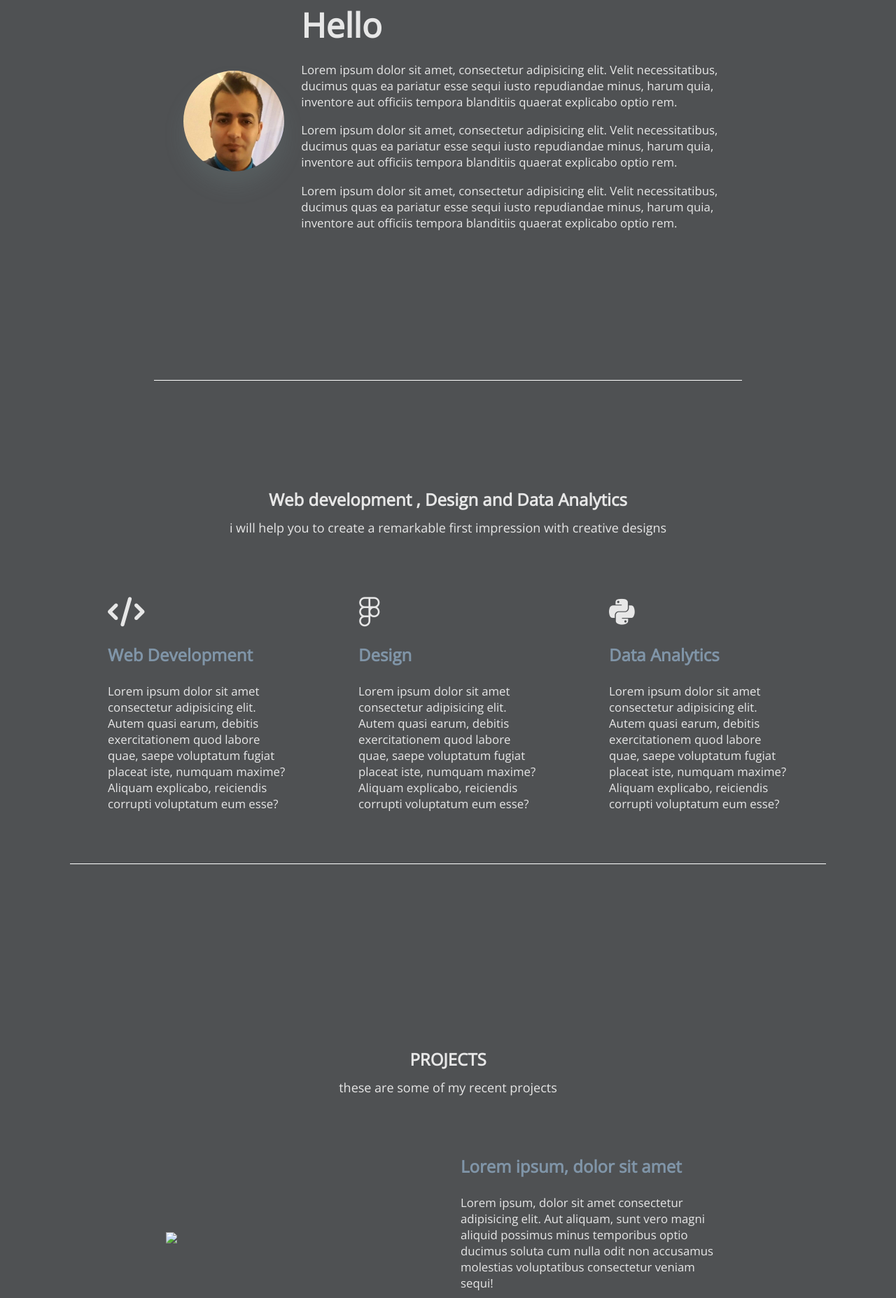
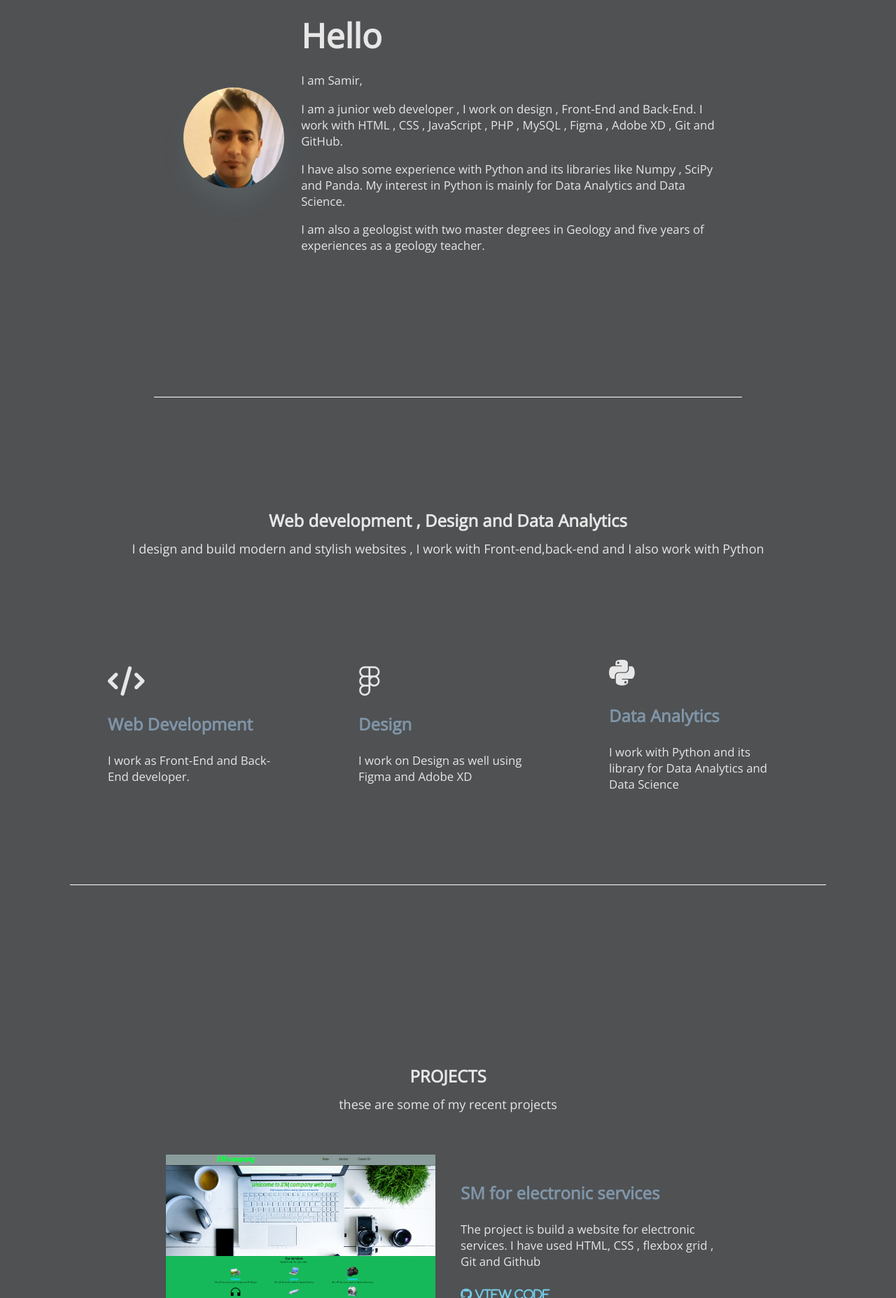
Before and after one commit to samirm00/Portfolio, a plain HTML site: page index.html in a window 1280 px wide. Shown: the part 945-2800 px from the top of the page at 70% size. Drawn offline with nearby package versions, Linux system fonts and the light colour scheme.

Commit message:
fix evaluation links

```diff
--- a/index.html
+++ b/index.html
@@ -76,7 +76,7 @@
         <div class="main-message">
           <h2>Samir M.</h2>
           <h3>Coder and Web Developer</h3>
-          <p>HTML . CSS . JavaScript . Python . MATLAB . PHP . MySQL</p>
+          <p>HTML .  CSS .  JavaScript .  Python . MATLAB . PHP . MySQL . Figma . <br>Adobe XD   . Git   . GitHub</p>
           <div class="intro-btn">
             <div class="cta">
               <a href="#contact" class="btn">Get In Touch</a>
@@ -104,23 +104,19 @@
         </div>
         <div class="about-text-box">
           <h2>Hello</h2>
+          <p>I am Samir, </p>
           <p>
-            Lorem ipsum dolor sit amet, consectetur adipisicing elit. Velit
-            necessitatibus, ducimus quas ea pariatur esse sequi iusto
-            repudiandae minus, harum quia, inventore aut officiis tempora
-            blanditiis quaerat explicabo optio rem.
+            I am a junior web developer , I work on  design , Front-End and Back-End.
+            I work with HTML , CSS , JavaScript , PHP , MySQL , Figma , Adobe XD , Git and  GitHub.
           </p>
           <p>
-            Lorem ipsum dolor sit amet, consectetur adipisicing elit. Velit
-            necessitatibus, ducimus quas ea pariatur esse sequi iusto
-            repudiandae minus, harum quia, inventore aut officiis tempora
-            blanditiis quaerat explicabo optio rem.
+            I have also some experience with Python and its libraries like Numpy ,
+            SciPy and Panda. My interest in Python is mainly for Data Analytics
+            and Data Science.
           </p>
           <p>
-            Lorem ipsum dolor sit amet, consectetur adipisicing elit. Velit
-            necessitatibus, ducimus quas ea pariatur esse sequi iusto
-            repudiandae minus, harum quia, inventore aut officiis tempora
-            blanditiis quaerat explicabo optio rem.
+            I am also a geologist with two master degrees in Geology and five years of
+            experiences as a geology teacher.
           </p>
         </div>
       </div>
@@ -131,8 +127,7 @@
         <div class="title-heading">
           <h2>Web development , Design and Data Analytics </h2>
           <p>
-            i will help you to create a remarkable first impression with
-            creative designs
+           I design and build  modern and stylish websites , I work with Front-end,back-end and I also work with Python
           </p>
         </div>
         <div class="service-tiers">
@@ -140,30 +135,21 @@
             <i class="fa fa-code" aria-hidden="true"></i>
             <h2>Web Development</h2>
             <p>
-              Lorem ipsum dolor sit amet consectetur adipisicing elit. Autem
-              quasi earum, debitis exercitationem quod labore quae, saepe
-              voluptatum fugiat placeat iste, numquam maxime? Aliquam
-              explicabo, reiciendis corrupti voluptatum eum esse?
+              I work as  Front-End and Back-End developer.
             </p>
           </div>
           <div class="tier-item">
             <i class="fab fa-figma" aria-hidden="true"></i>
             <h2>Design</h2>
             <p>
-              Lorem ipsum dolor sit amet consectetur adipisicing elit. Autem
-              quasi earum, debitis exercitationem quod labore quae, saepe
-              voluptatum fugiat placeat iste, numquam maxime? Aliquam
-              explicabo, reiciendis corrupti voluptatum eum esse?
+              I work on Design as well using Figma and Adobe XD
             </p>
           </div>
           <div class="tier-item">
             <i class="fab fa-python" aria-hidden="true"></i>
             <h2>Data Analytics</h2>
             <p>
-              Lorem ipsum dolor sit amet consectetur adipisicing elit. Autem
-              quasi earum, debitis exercitationem quod labore quae, saepe
-              voluptatum fugiat placeat iste, numquam maxime? Aliquam
-              explicabo, reiciendis corrupti voluptatum eum esse?
+              I work with Python and its library for Data Analytics and Data Science
             </p>
           </div>
         </div>
@@ -177,16 +163,14 @@
       </div>
       <div class="project-item">
         <div class="project-img has-margin-right">
-          <img src="images/sppms.png" />
+          <img src="./images/projectSMCompany.PNG" />
         </div>
         <div class="project-description">
-          <h2>Lorem ipsum, dolor sit amet</h2>
+          <h2>SM for electronic services </h2>
           <p>
-            Lorem ipsum, dolor sit amet consectetur adipisicing elit. Aut aliquam,
-            sunt vero magni aliquid possimus minus temporibus optio ducimus soluta
-            cum nulla odit non accusamus molestias voluptatibus consectetur veniam sequi!
+            The project is build  a website for electronic services. I have used HTML, CSS , flexbox grid , Git and Github
           </p>
-          <a href="#" class="project-link" target="_blank"
+          <a href="https://github.com/samirm00/app-theme" class="project-link" target="_blank"
             ><i class="fa fa-github" aria-hidden="true"> View Code</i></a
           >
         </div>
@@ -194,33 +178,31 @@
 
       <div class="project-item">
         <div class="project-description has-margin-right">
-          <h2>Lorem ipsum, dolor sit</h2>
+          <h2>HYH online courses </h2>
           <p>
-            Lorem ipsum, dolor sit amet consectetur adipisicing elit. Aut aliquam,
-            sunt vero magni aliquid possimus minus temporibus optio ducimus soluta
-            cum nulla odit non accusamus molestias voluptatibus consectetur veniam sequi!
+            The project is build  a website for online courses about web development , data science and data analytics
+            . I have used HTML, CSS , flexbox grid , Git and Github
           </p>
-          <a href="#" class="project-link" target="_blank"
+          <a href="https://github.com/samirm00/acme-web-design" class="project-link" target="_blank"
             ><i class="fa fa-github" aria-hidden="true"> View Code</i></a
           >
         </div>
         <div class="project-img">
-          <img src="images/to-do.png" />
+          <img src="./images/projectHYHonline.PNG" />
         </div>
       </div>
 
       <div class="project-item">
         <div class="project-img has-margin-right">
-          <img src="images/calculator.png" />
+          <img src="./images/portfolio.PNG" />
         </div>
         <div class="project-description">
-          <h2>dipisicing elit. Aut aliquam</h2>
+          <h2>Portfolio </h2>
           <p>
-            Lorem ipsum, dolor sit amet consectetur adipisicing elit. Aut aliquam,
-            sunt vero magni aliquid possimus minus temporibus optio ducimus soluta
-            cum nulla odit non accusamus molestias voluptatibus consectetur veniam sequi!
+            The project is build  a portfolio
+            . I have used HTML, CSS , Javascript , Git and Github
           </p>
-          <a href="#" class="project-link" target="_blank"
+          <a href="https://github.com/samirm00/Portfolio" class="project-link" target="_blank"
             ><i class="fa fa-github" aria-hidden="true"> View Code</i></a
           >
         </div>
@@ -230,7 +212,7 @@
     <section id="contact" class="contact">
       <h2>Get In Touch</h2>
       <p>
-        You can find my GitHub ,Linkedin and my E-mail.Don't hesitte to contact fo
+        You can find me on  GitHub, Linkedin and Research Gate .Looking forward to see you!
       </p>
 
       <div class="container">
--- a/style.css
+++ b/style.css
@@ -49,15 +49,15 @@ header {
   width: 100%;
   height: 5rem;
   position: absolute;
-  top: 0;
-  left: 0;
+  margin-top: 0.5rem;
+  margin-bottom: 1rem;
   z-index: 1;
 }
 
 .container {
   width: 100%;
   max-width: 90rem;
-  margin: 0 auto;
+  margin: 1rem auto;
   padding: 0 1.5rem;
 }
 
@@ -71,7 +71,6 @@ nav {
   align-items: center;
   justify-content: space-between;
   padding: 1rem 0;
-  border-bottom: 1px solid white;
 }
 
 .line1 {
```
Also changed, not shown: images/portfolio.PNG (added), images/projectSMCompany.PNG (added), 1 other file.
